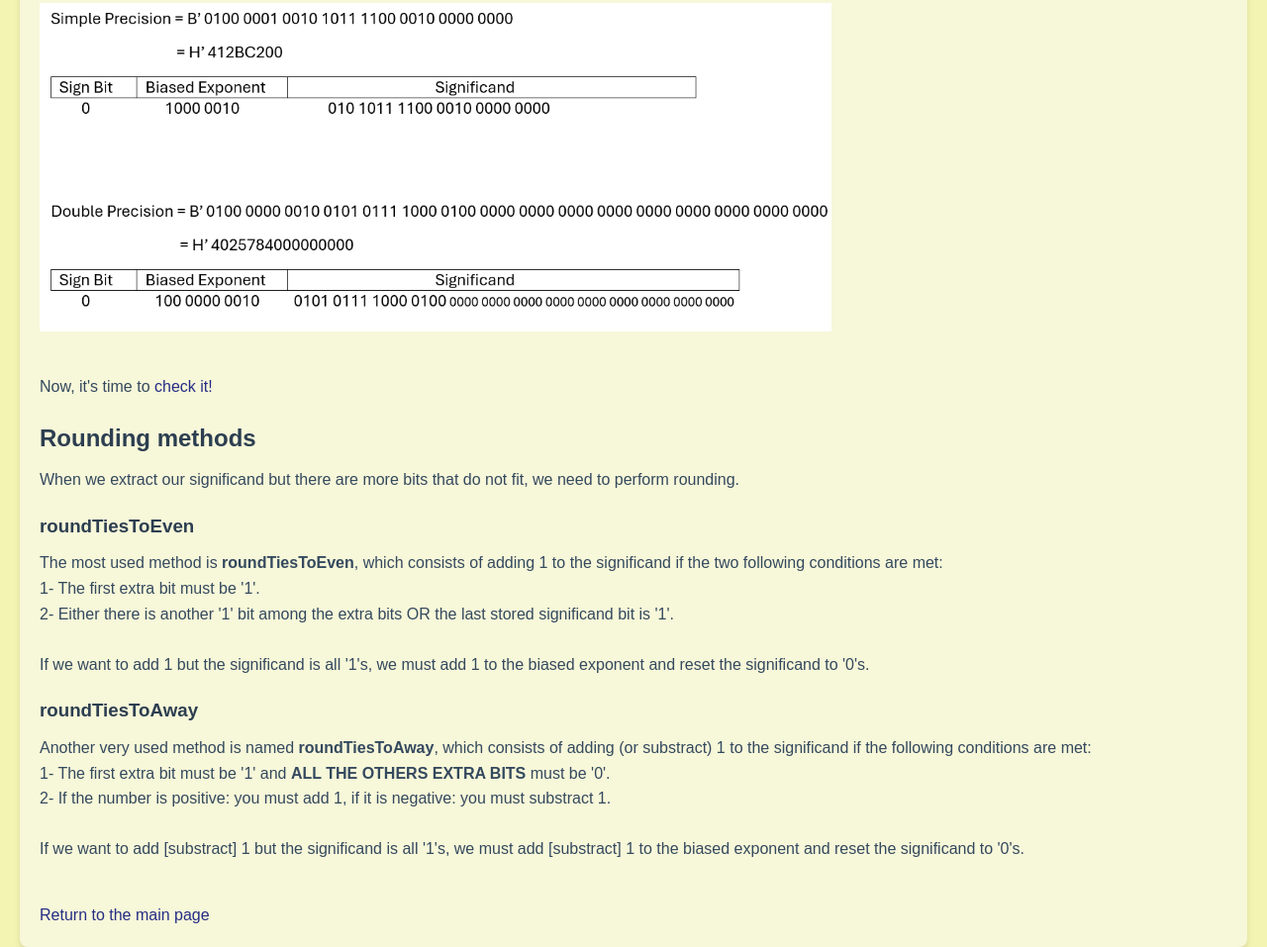
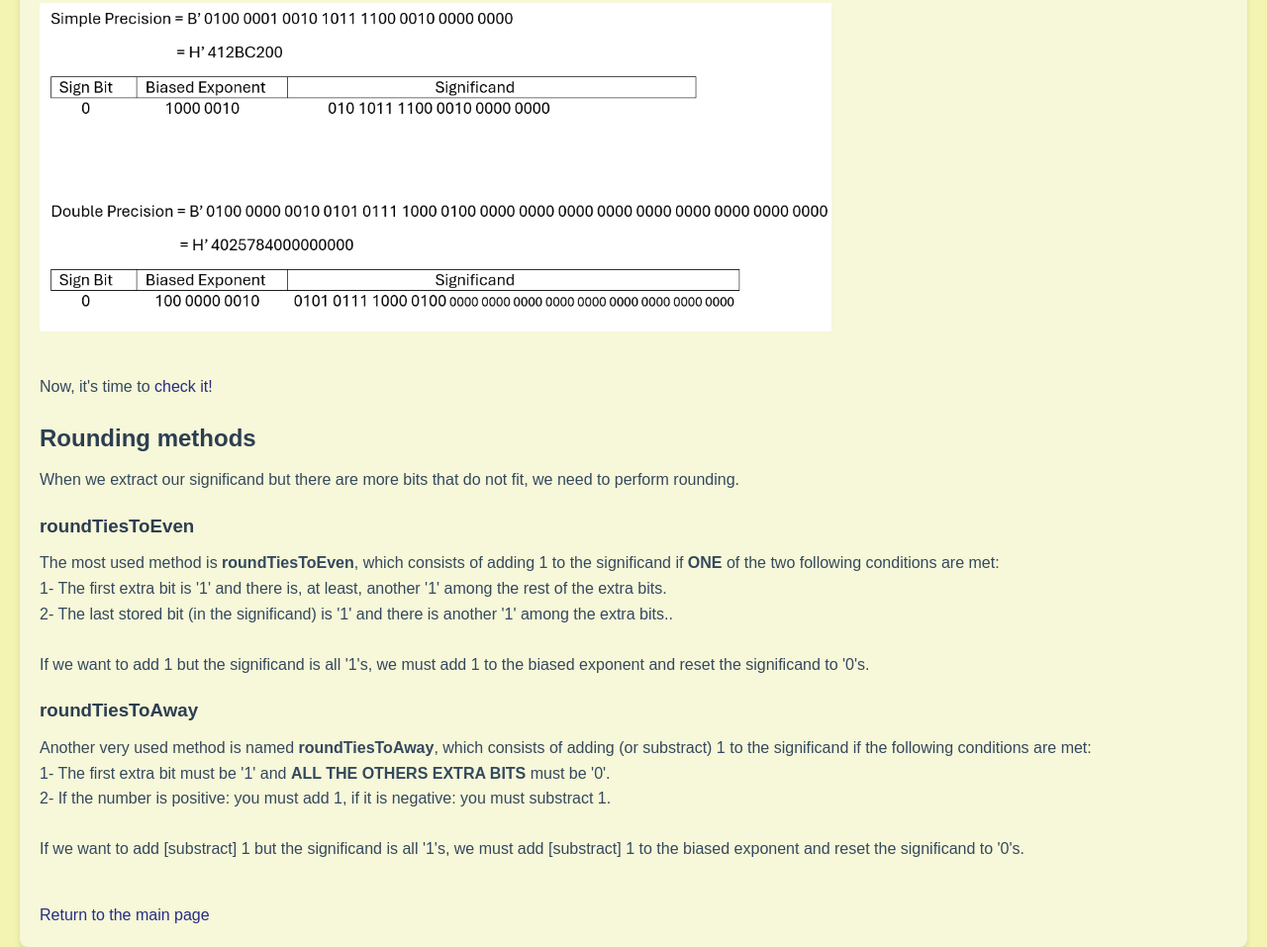
Before and after one commit to ieee754-converter/ieee754-converter.github.io, a plain HTML site: page Understanding-IEEE754.html in a window 1280 px wide. Shown: the part 3208-4165 px from the top of the page at 99% size. Drawn offline with Linux system fonts and the light colour scheme.

Commit message:
Update Understanding-IEEE754.html

```diff
--- a/Understanding-IEEE754.html
+++ b/Understanding-IEEE754.html
@@ -124,9 +124,9 @@
         <h2 id="rounding">Rounding methods</h2>
         <p>When we extract our significand but there are more bits that do not fit, we need to perform rounding.
         <h3 id="roundTiesToEven">roundTiesToEven</h3>
-	<p>The most used method is <b>roundTiesToEven</b>, which consists of adding 1 to the significand if the two following conditions are met:<br>1- The first extra bit must be '1'.<br>2- Either there is another '1' bit among the extra bits OR the last stored significand bit is '1'.<br><br>If we want to add 1 but the significand is all '1's, we must add 1 to the biased exponent and reset the significand to '0's.</p>
+		<p>The most used method is <b>roundTiesToEven</b>, which consists of adding 1 to the significand if <b>ONE</b> of the two following conditions are met:<br>1- The first extra bit is '1' and there is, at least, another '1' among the rest of the extra bits.<br>2- The last stored bit (in the significand) is '1' and there is another '1' among the extra bits..<br><br>If we want to add 1 but the significand is all '1's, we must add 1 to the biased exponent and reset the significand to '0's.</p>
         <h3 id="roundTiesToAway">roundTiesToAway</h3>
-	<p>Another very used method is named <b>roundTiesToAway</b>, which consists of adding (or substract) 1 to the significand if the following conditions are met:<br>1- The first extra bit must be '1' and <b>ALL THE OTHERS EXTRA BITS</b> must be '0'.<br>2- If the number is positive: you must add 1, if it is negative: you must substract 1.<br><br>If we want to add [substract] 1 but the significand is all '1's, we must add [substract] 1 to the biased exponent and reset the significand to '0's.</p>
+		<p>Another very used method is named <b>roundTiesToAway</b>, which consists of adding (or substract) 1 to the significand if the following conditions are met:<br>1- The first extra bit must be '1' and <b>ALL THE OTHERS EXTRA BITS</b> must be '0'.<br>2- If the number is positive: you must add 1, if it is negative: you must substract 1.<br><br>If we want to add [substract] 1 but the significand is all '1's, we must add [substract] 1 to the biased exponent and reset the significand to '0's.</p>
         <br>
         <a href="https://ieee754-converter.github.io/index.html">Return to the main page</a>
     </div>
```
